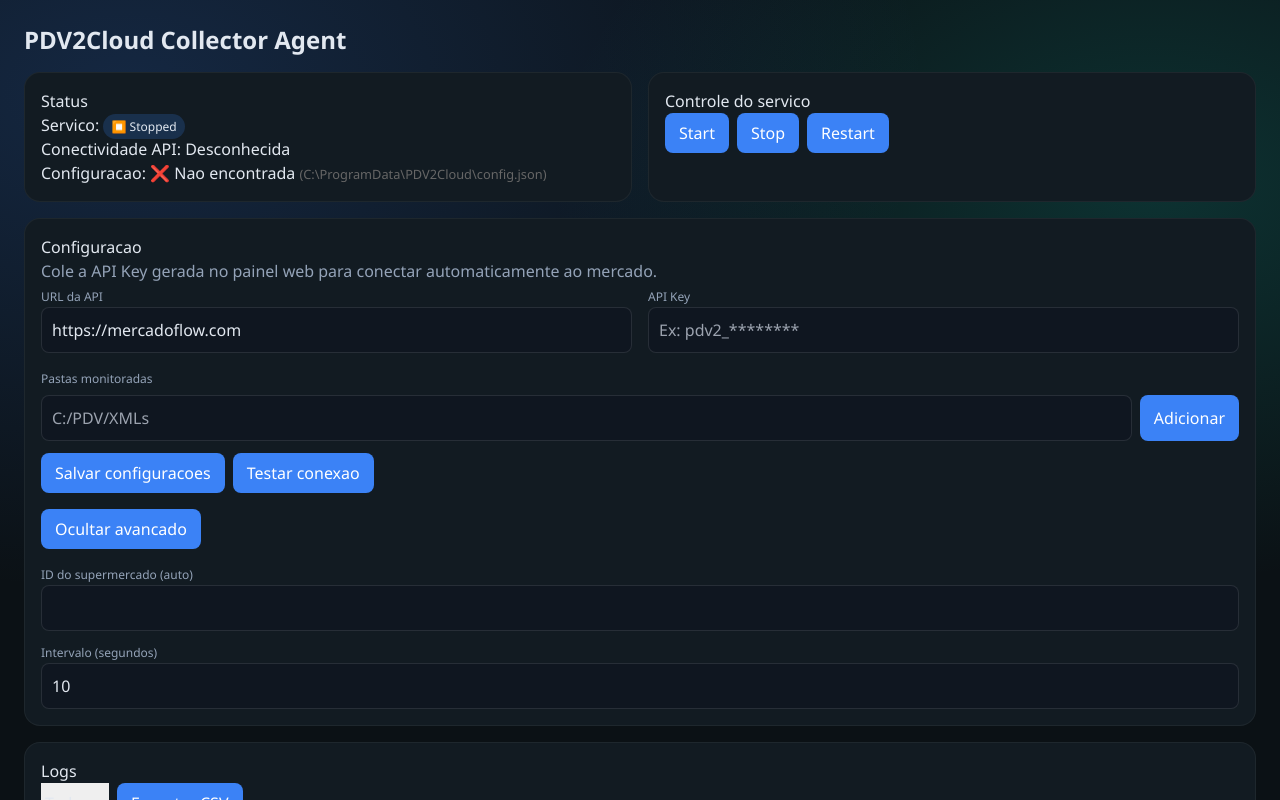
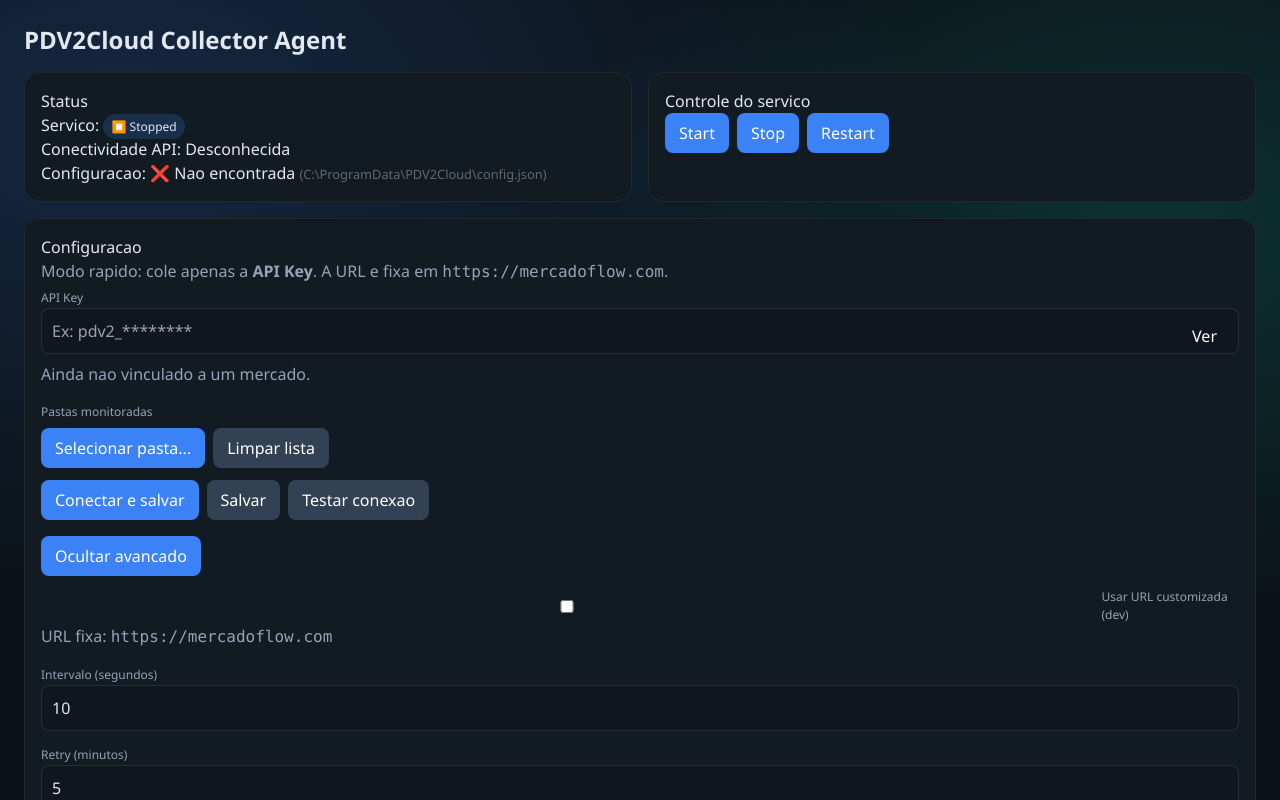
Before and after one commit to fernandinhomartins40/mercadoflow2, a React (Vite) app in the folder pdv2cloud-config/: page / in a window 1280 px wide. Both pictures are taken after a click on the button "Mostrar avancado". Shown: the top 800 px of the page. Built offline with nearby package versions, Linux system fonts and the light colour scheme.

Commit message:
Simplifica UI desktop: api key apenas + seletor de pasta + avancado recolhido

```diff
--- a/pdv2cloud-config/src/main/preload.js
+++ b/pdv2cloud-config/src/main/preload.js
@@ -6,6 +6,7 @@ contextBridge.exposeInMainWorld('pdv2cloud', {
   restartService: () => ipcRenderer.invoke('service:restart'),
   serviceStatus: () => ipcRenderer.invoke('service:status'),
   installService: () => ipcRenderer.invoke('service:install'),
+  pickFolder: () => ipcRenderer.invoke('dialog:pickFolder'),
   loadConfig: () => ipcRenderer.invoke('config:load'),
   saveConfig: (config) => ipcRenderer.invoke('config:save', config),
   readLogs: () => ipcRenderer.invoke('logs:read'),
--- a/pdv2cloud-config/src/renderer/components/Configuration.tsx
+++ b/pdv2cloud-config/src/renderer/components/Configuration.tsx
@@ -12,32 +12,50 @@ const defaultConfig: AgentConfig = {
   healthcheck_port: 8765,
 };
 
+const DEFAULT_API_URL = 'https://mercadoflow.com';
+
 const Configuration: React.FC = () => {
   const [config, setConfig] = useState<AgentConfig>(defaultConfig);
-  const [newPath, setNewPath] = useState('');
   const [message, setMessage] = useState('');
   const [testMessage, setTestMessage] = useState('');
   const [marketName, setMarketName] = useState('');
   const [showAdvanced, setShowAdvanced] = useState(false);
+  const [showKey, setShowKey] = useState(false);
+  const [useCustomApiUrl, setUseCustomApiUrl] = useState(false);
 
   useEffect(() => {
     const load = async () => {
       const data = await (window as any).pdv2cloud.loadConfig();
-      setConfig(data);
+      const normalized: AgentConfig = {
+        ...defaultConfig,
+        ...data,
+        api_url: data?.api_url || DEFAULT_API_URL,
+        watch_paths: Array.isArray(data?.watch_paths) ? data.watch_paths : [],
+      };
+      setUseCustomApiUrl(normalized.api_url !== DEFAULT_API_URL);
+      setConfig(normalized);
     };
     load();
   }, []);
 
   const save = async () => {
-    await (window as any).pdv2cloud.saveConfig(config);
+    const next: AgentConfig = {
+      ...config,
+      api_url: useCustomApiUrl ? config.api_url : DEFAULT_API_URL,
+      watch_paths: (config.watch_paths || []).filter(Boolean),
+    };
+    await (window as any).pdv2cloud.saveConfig(next);
+    setConfig(next);
     setMessage('Configuracao salva');
   };
 
-  const testConnection = async () => {
+  const testConnection = async (autoSave?: boolean) => {
     setTestMessage('Testando...');
     try {
-      const response = await fetch(`${config.api_url}/api/v1/agent/me`, {
-        headers: config.api_key ? { 'X-API-Key': config.api_key } : undefined,
+      const apiUrl = (useCustomApiUrl ? config.api_url : DEFAULT_API_URL).trim();
+      const apiKey = (config.api_key || '').trim();
+      const response = await fetch(`${apiUrl}/api/v1/agent/me`, {
+        headers: apiKey ? { 'X-API-Key': apiKey } : undefined,
       });
       if (!response.ok) {
         setTestMessage(`Falha (${response.status})`);
@@ -45,8 +63,13 @@ const Configuration: React.FC = () => {
       }
       const data = await response.json();
       if (data?.marketId) {
-        setConfig({ ...config, market_id: data.marketId });
+        const next = { ...config, api_url: apiUrl, api_key: apiKey, market_id: data.marketId };
+        setConfig(next);
         setMarketName(data.marketName || '');
+        if (autoSave) {
+          await (window as any).pdv2cloud.saveConfig(next);
+          setMessage('Conectado e salvo com sucesso');
+        }
       }
       setTestMessage('Conexao OK');
     } catch (err: any) {
@@ -54,10 +77,16 @@ const Configuration: React.FC = () => {
     }
   };
 
-  const addPath = () => {
-    if (!newPath) return;
-    setConfig({ ...config, watch_paths: [...config.watch_paths, newPath] });
-    setNewPath('');
+  const addPath = async () => {
+    const picked = await (window as any).pdv2cloud.pickFolder();
+    if (!picked) return;
+    const path = String(picked).trim();
+    if (!path) return;
+    if (config.watch_paths.includes(path)) {
+      setMessage('Esta pasta ja esta na lista');
+      return;
+    }
+    setConfig({ ...config, watch_paths: [...config.watch_paths, path] });
   };
 
   const removePath = (path: string) => {
@@ -68,17 +97,15 @@ const Configuration: React.FC = () => {
     <div className="card">
       <h3>Configuracao</h3>
       <p style={{ color: 'var(--muted)', marginTop: 0 }}>
-        Cole a API Key gerada no painel web para conectar automaticamente ao mercado.
+        Modo rapido: cole apenas a <strong>API Key</strong>. A URL e fixa em <code>{DEFAULT_API_URL}</code>.
       </p>
       <div className="grid">
         <div>
-          <label>URL da API</label>
-          <input value={config.api_url} onChange={(e) => setConfig({ ...config, api_url: e.target.value })} />
-        </div>
-        <div>
           <label>API Key</label>
+          <div style={{ position: 'relative' }}>
             <input
               value={config.api_key}
+              type={showKey ? 'text' : 'password'}
               placeholder="Ex: pdv2_********"
               onChange={(e) =>
                 setConfig({
@@ -88,14 +115,33 @@ const Configuration: React.FC = () => {
                 })
               }
             />
+            <button
+              type="button"
+              onClick={() => setShowKey((v) => !v)}
+              style={{ position: 'absolute', right: 8, top: 8, background: 'transparent' }}
+            >
+              {showKey ? 'Ocultar' : 'Ver'}
+            </button>
+          </div>
+          <div style={{ marginTop: 8, color: 'var(--muted)' }}>
+            {config.market_id ? (
+              <span>
+                Vinculado: <strong>{marketName || config.market_id}</strong>
+              </span>
+            ) : (
+              <span>Ainda nao vinculado a um mercado.</span>
+            )}
+          </div>
         </div>
       </div>
 
       <div style={{ marginTop: 12 }}>
         <label>Pastas monitoradas</label>
-        <div style={{ display: 'flex', gap: 8, marginTop: 6 }}>
-          <input value={newPath} onChange={(e) => setNewPath(e.target.value)} placeholder="C:/PDV/XMLs" />
-          <button onClick={addPath}>Adicionar</button>
+        <div style={{ display: 'flex', gap: 8, marginTop: 6, flexWrap: 'wrap' }}>
+          <button onClick={addPath}>Selecionar pasta...</button>
+          <button onClick={() => setConfig({ ...config, watch_paths: [] })} style={{ background: '#334155' }}>
+            Limpar lista
+          </button>
         </div>
         <ul>
           {config.watch_paths.map((path) => (
@@ -108,8 +154,13 @@ const Configuration: React.FC = () => {
       </div>
 
       <div style={{ marginTop: 12 }}>
-        <button onClick={save}>Salvar configuracoes</button>
-        <button onClick={testConnection} style={{ marginLeft: 8 }}>Testar conexao</button>
+        <button onClick={() => testConnection(true)}>Conectar e salvar</button>
+        <button onClick={save} style={{ marginLeft: 8, background: '#334155' }}>
+          Salvar
+        </button>
+        <button onClick={() => testConnection(false)} style={{ marginLeft: 8, background: '#334155' }}>
+          Testar conexao
+        </button>
         {message && <span style={{ marginLeft: 12, color: 'var(--muted)' }}>{message}</span>}
         {testMessage && <span style={{ marginLeft: 12, color: 'var(--muted)' }}>{testMessage}</span>}
       </div>
@@ -122,10 +173,26 @@ const Configuration: React.FC = () => {
 
       {showAdvanced && (
         <div style={{ marginTop: 12 }}>
-          <div style={{ marginBottom: 8 }}>
-            <label>ID do supermercado (auto)</label>
-            <input value={config.market_id} readOnly />
-            {marketName && <div style={{ color: 'var(--muted)' }}>Mercado: {marketName}</div>}
+          <div style={{ marginBottom: 12 }}>
+            <label style={{ display: 'flex', gap: 8, alignItems: 'center' }}>
+              <input
+                type="checkbox"
+                checked={useCustomApiUrl}
+                onChange={(e) => setUseCustomApiUrl(e.target.checked)}
+              />
+              Usar URL customizada (dev)
+            </label>
+            {useCustomApiUrl ? (
+              <input
+                value={config.api_url}
+                placeholder={DEFAULT_API_URL}
+                onChange={(e) => setConfig({ ...config, api_url: e.target.value })}
+              />
+            ) : (
+              <div style={{ color: 'var(--muted)' }}>
+                URL fixa: <code>{DEFAULT_API_URL}</code>
+              </div>
+            )}
           </div>
           <div>
             <label>Intervalo (segundos)</label>
@@ -135,6 +202,32 @@ const Configuration: React.FC = () => {
               onChange={(e) => setConfig({ ...config, poll_interval_seconds: Number(e.target.value) })}
             />
           </div>
+          <div style={{ marginTop: 10 }}>
+            <label>Retry (minutos)</label>
+            <input
+              type="number"
+              value={config.retry_interval_minutes}
+              onChange={(e) => setConfig({ ...config, retry_interval_minutes: Number(e.target.value) })}
+            />
+          </div>
+          <div style={{ marginTop: 10 }}>
+            <label style={{ display: 'flex', gap: 8, alignItems: 'center' }}>
+              <input
+                type="checkbox"
+                checked={config.healthcheck_enabled}
+                onChange={(e) => setConfig({ ...config, healthcheck_enabled: e.target.checked })}
+              />
+              Healthcheck habilitado
+            </label>
+          </div>
+          <div style={{ marginTop: 10 }}>
+            <label>Porta do healthcheck</label>
+            <input
+              type="number"
+              value={config.healthcheck_port}
+              onChange={(e) => setConfig({ ...config, healthcheck_port: Number(e.target.value) })}
+            />
+          </div>
         </div>
       )}
     </div>
--- a/pdv2cloud-config/src/renderer/global.d.ts
+++ b/pdv2cloud-config/src/renderer/global.d.ts
@@ -8,6 +8,7 @@ declare global {
       restartService: () => Promise<any>;
       serviceStatus: () => Promise<any>;
       installService: () => Promise<any>;
+      pickFolder: () => Promise<string | null>;
       loadConfig: () => Promise<any>;
       saveConfig: (config: any) => Promise<any>;
       readLogs: () => Promise<any>;
```
Also changed, not shown: pdv2cloud-config/src/main/ipc-handlers.ts (+21 -0 lines). Lines whose indentation alone changed are shown as unchanged.
